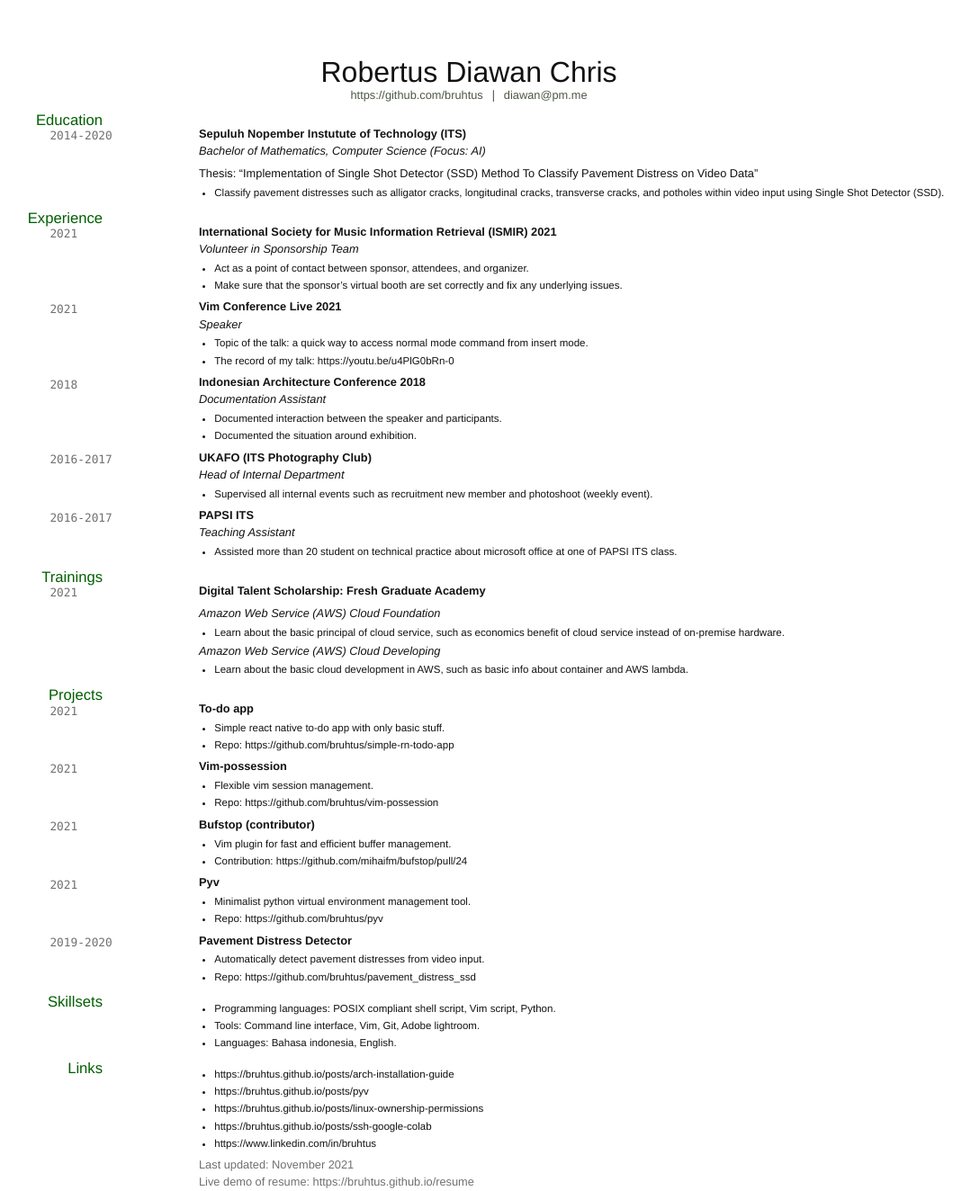
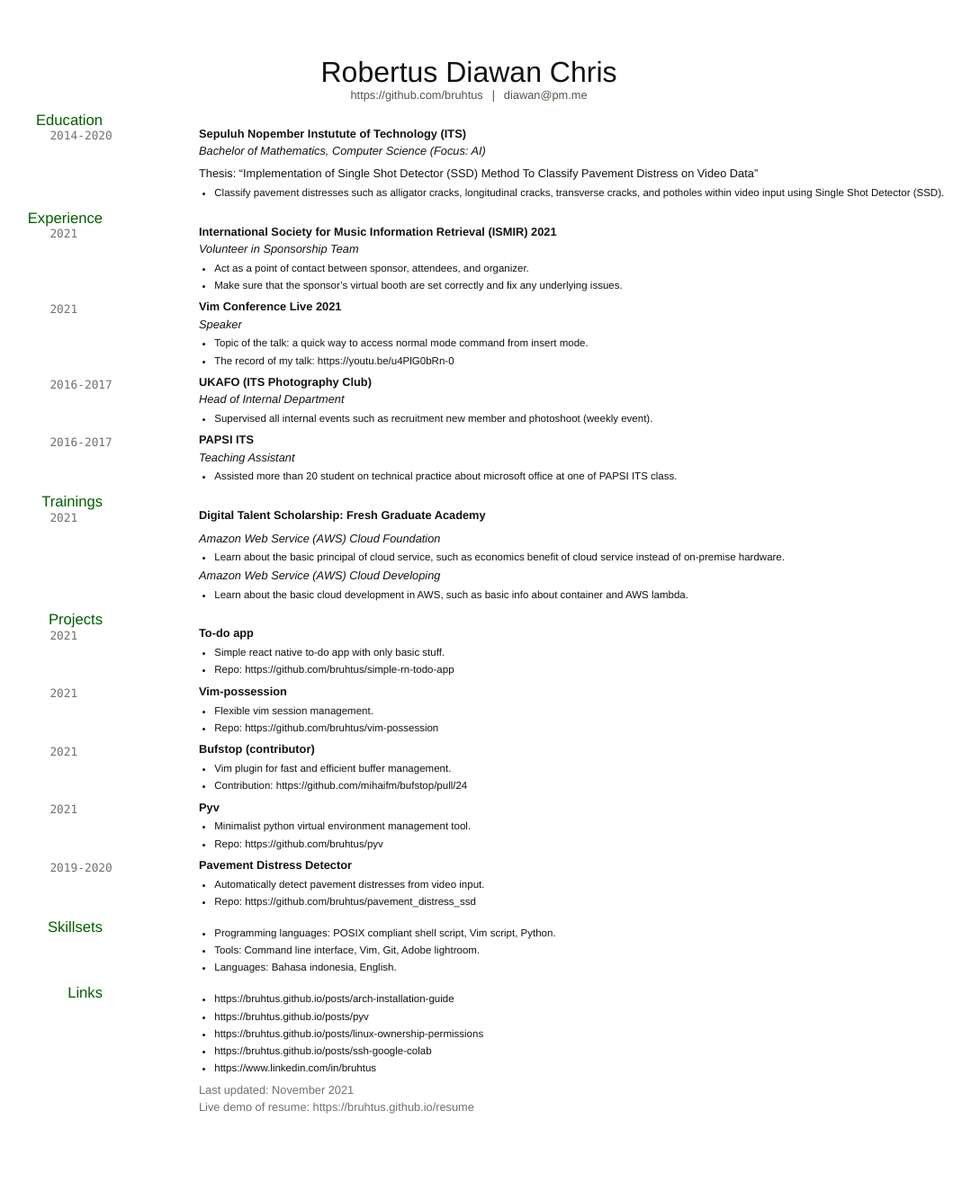
Before and after one commit to TimoTSchmidt/test3, a Jekyll site: the page built from index.md, in a window 1280 px wide. Shown: the whole page at 90% size, without its empty margins (119-1198 px from the left). Built offline with Jekyll 4.4.1, drawn with Linux system fonts in a browser that asks for light colours; nearby versions of some CDN libraries; after the commit the page ends 1240 px from its top, so only the background shows below that.

Commit message:
refactor(index.md): remove iac experience
note:
feels like iac stuff is not related to overall of my resume.

```diff
--- a/index.md
+++ b/index.md
@@ -34,12 +34,6 @@ __Vim Conference Live 2021__ <br>
 _Speaker_
 - Topic of the talk: a quick way to access normal mode command from insert mode.
 - The record of my talk: [https://youtu.be/u4PlG0bRn-0](https://youtu.be/u4PlG0bRn-0)
-
-`2018`
-__Indonesian Architecture Conference 2018__ <br>
-_Documentation Assistant_
-- Documented interaction between the speaker and participants.
-- Documented the situation around exhibition.
 
 `2016-2017`
 __UKAFO (ITS Photography Club)__ <br>
```
